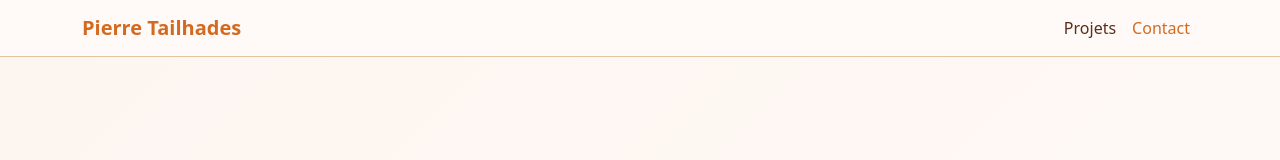
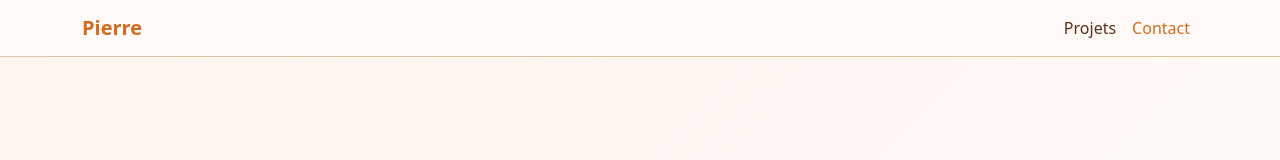
Before and after one commit to Pi-Tailhades/Pi-Tailhades.github.io, a plain HTML site: page contact.html in a window 1280 px wide. Shown: the top 160 px of the page. Drawn offline with nearby package versions, Linux system fonts and the light colour scheme.

Commit message:
first test commit

```diff
--- a/contact.html
+++ b/contact.html
@@ -104,7 +104,7 @@
 <!-- Navbar -->
 <nav class="navbar navbar-expand-lg navbar-dark fixed-top">
     <div class="container">
-        <a class="navbar-brand" href="home.html">Pierre Tailhades</a>
+        <a class="navbar-brand" href="home.html">Pierre</a>
         <button class="navbar-toggler" type="button" data-bs-toggle="collapse" data-bs-target="#navbarNav">
             <span class="navbar-toggler-icon"></span>
         </button>
```
